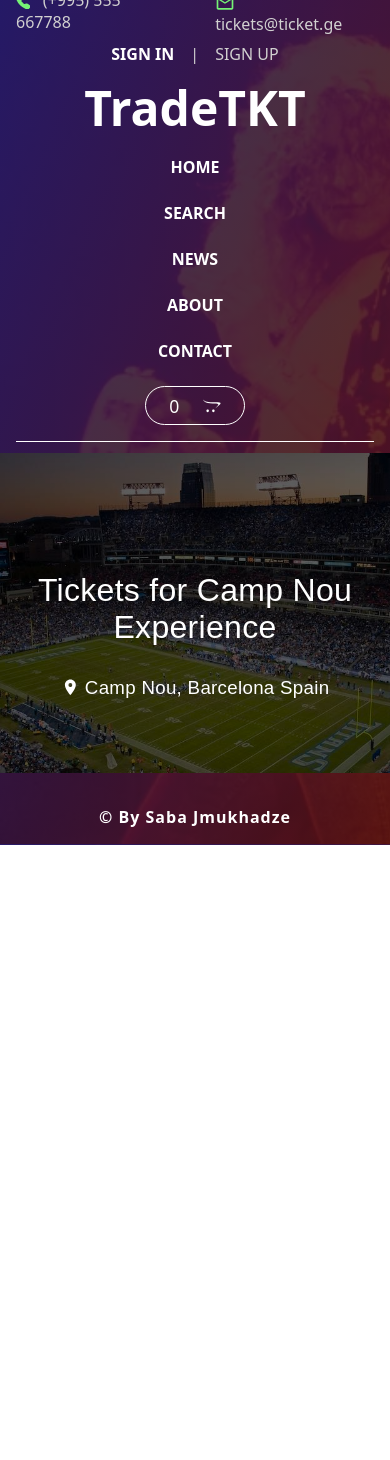
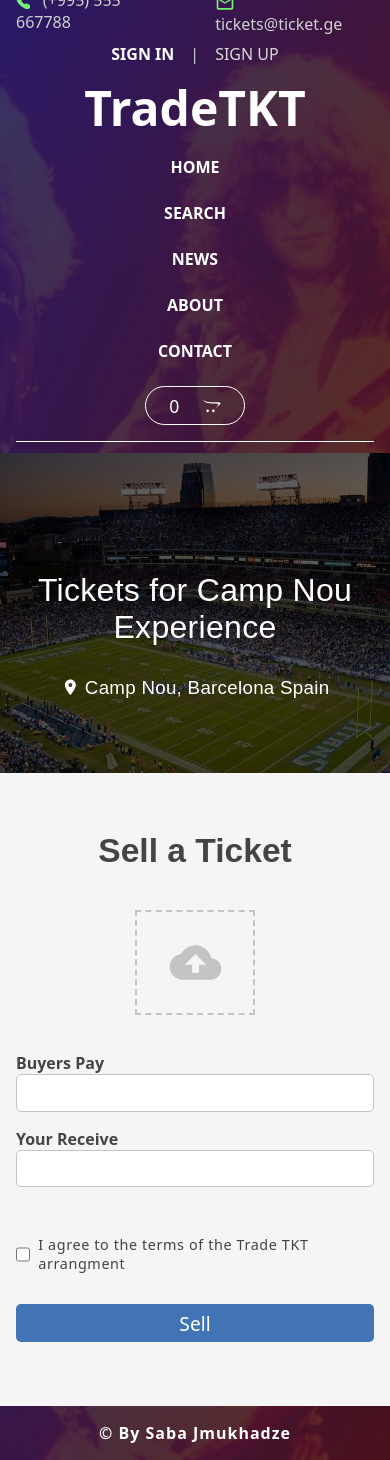
Before and after one commit to Sabajmukhadze1996/trade-ticket, a React (Create React App) app: page /ticket-sell in a window 390 px wide. Before the commit the page ends 845 px from the top, so only its background shows below. Built offline with nearby package versions, Linux system fonts and the light colour scheme.

Commit message:
registration pages added

```diff
--- a/public/index.html
+++ b/public/index.html
@@ -24,7 +24,7 @@
       work correctly both with client-side routing and a non-root public URL.
       Learn how to configure a non-root public URL by running `npm run build`.
     -->
-    <title>React App</title>
+    <title>TradeTKT</title>
   </head>
   <body>
     <noscript>You need to enable JavaScript to run this app.</noscript>
--- a/src/App.tsx
+++ b/src/App.tsx
@@ -9,7 +9,8 @@
 import NewsPage from "./pages/news/NewsPage";
 import PurChasePage from "./pages/purchase-tickets-page/PurChasePage";
 import TicketSellPage from "./pages/ticket-sell-page/TicketSellPage";
-
+import SignUp from "./pages/auth/sign-up/SignUp";
+import SignIn from "./pages/auth/sign-in/SignIn";
 
 const App: React.FC = () => {
   return (
@@ -24,6 +25,8 @@
               <Route path="/purchase" element={<PurChasePage />} />
               <Route path="/ticket-sell" element={<TicketSellPage />} />
               <Route path="/news" element={<NewsPage />} />
+              <Route path="/sign-up" element={<SignUp />} />
+              <Route path="/sign-in" element={<SignIn />} />
             </Routes>
           </main>
           <Footer />
--- a/src/components/header/Header.tsx
+++ b/src/components/header/Header.tsx
@@ -2,8 +2,7 @@
 import "./header.css";
 import { BsTelephoneFill } from "react-icons/bs";
 import { MdOutlineEmail } from "react-icons/md";
-
-
+import { NavLink } from "react-router-dom";
 
 const Header = () => {
   return (
@@ -19,7 +18,10 @@
           </p>
         </div>
         <div className="right-container">
-          <p className="signin-text">SIGN IN </p>|<p className="signup-text">SIGN UP</p>
+            <p className="signin-text"><NavLink to="/sign-in">SIGN IN</NavLink></p> |
+          <NavLink to="/sign-up">
+            <p className="signup-text">SIGN UP</p>
+          </NavLink>
         </div>
       </div>
     </header>
--- a/src/components/header/header.css
+++ b/src/components/header/header.css
@@ -36,9 +36,33 @@
     cursor: pointer;
 }
 
+.header-inner-container .right-container .signin-text a {
+    font-weight: 700;
+    color: #ffffff;
+    cursor: pointer;
+}
+
+.header-inner-container .right-container .signin-text a.active {
+   border-bottom: 1px solid #ffffff;
+}
+
+.header-inner-container .right-container .signin-text a:hover {
+    color: rgb(240, 87, 11);
+    transition: 0.2s ease;
+}
+
 .header-inner-container .right-container .signup-text {
     cursor: pointer;
+    color: #dadada;
 }
+
+
+.header-inner-container .right-container .signup-text:hover {
+    color: rgb(240, 87, 11);
+    transition: 0.2s ease;
+}
+
+
 
 #header #phone-icon {
   color: #ffffff;
--- /dev/null
+++ b/src/pages/auth/sign-in/SignIn.tsx
@@ -0,0 +1,42 @@
+import React from "react";
+import "./sign-in.css";
+import { FaUserCircle } from "react-icons/fa";
+
+const SignIn = () => {
+  return (
+    <form
+      onSubmit={(e: React.FormEvent<HTMLFormElement>) => e.preventDefault()}
+      className="signup-form"
+    >
+      <div className="signin-form-header">
+        <h1>
+          <FaUserCircle />
+          Sign in
+        </h1>
+      </div>
+
+      <div className="signin-form-inputs">
+        <input
+          type="email"
+          id="email"
+          name="email"
+          placeholder="Email..."
+          required
+        />
+        <input
+          type="password"
+          id="password"
+          name="password"
+          placeholder="Password..."
+          required
+        />
+      </div>
+
+      <div className="signin-form-footer">
+        <button type="submit">SIGN IN</button>
+      </div>
+    </form>
+  );
+};
+
+export default SignIn;
--- /dev/null
+++ b/src/pages/auth/sign-in/sign-in.css
@@ -0,0 +1,71 @@
+.signin-form {
+    max-width: 460px;
+    margin: auto;
+    margin-top: 10vh;
+    display: flex;
+    flex-direction: column;
+    gap: 1.6rem;
+    padding-inline: 0.5rem;
+  }
+
+  .signinp-form-header {
+    text-align: center;
+    margin-bottom: 20px;
+  }
+
+  .signin-form-header h1{
+      display: flex;
+      align-items: center;
+      justify-content: center;
+      gap: 1rem;
+      color: #ffffff;
+  }
+
+  .signin-form-inputs {
+    display: flex;
+    flex-direction: column;
+  }
+
+  .signin-form-inputs label {
+    margin-bottom: 10px;
+  }
+
+  .signin-form-inputs input {
+    padding: 14px;
+    margin-bottom: 20px;
+    border: none;
+    border-radius: 5px;
+    box-shadow: 0px 0px 5px rgba(0, 0, 0, 0.2);
+    outline: none;
+    margin-block: 0.9rem;
+    background-color: rgba(254, 254, 254, 0.9);
+  }
+
+  .signin-form-footer {
+    text-align: center;
+  }
+
+  .signin-form-footer button {
+    padding: 15px 20px;
+    border: none;
+    border-radius: 5px;
+    background-color: #4173b5;
+    color: white;
+    font-weight: bold;
+    cursor: pointer;
+    width: 100%;
+    font-size: 1rem;
+    letter-spacing: 0.5px;
+  }
+
+  .signin-form-footer button:hover {
+    background-color: #0f4996;
+    transition: 0.3s ease;
+  }
+
+  @media only screen and (max-width: 600px) {
+    .signin-form-inputs label,
+    .signin-form-inputs input {
+      font-size: 14px;
+    }
+  }
--- /dev/null
+++ b/src/pages/auth/sign-up/SignUp.tsx
@@ -0,0 +1,48 @@
+import React from "react";
+import "./sign-up.css";
+import { HiUserAdd } from "react-icons/hi"
+
+const SignUp = () => {
+  return (
+    <form
+      onSubmit={(e: React.FormEvent<HTMLFormElement>) => e.preventDefault()}
+      className="signup-form"
+    >
+      <div className="signup-form-header">
+        <h1><HiUserAdd />Sign up</h1>
+      </div>
+
+      <div className="signup-form-inputs">
+        <input
+          type="email"
+          id="email"
+          name="email"
+          placeholder="Email..."
+          required
+        />
+
+        <input
+          type="text"
+          id="username"
+          name="username"
+          placeholder="Username..."
+          required
+        />
+
+        <input
+          type="password"
+          id="password"
+          name="password"
+          placeholder="Password..."
+          required
+        />
+      </div>
+
+      <div className="signup-form-footer">
+        <button type="submit">SUBMIT</button>
+      </div>
+    </form>
+  );
+};
+
+export default SignUp;
--- /dev/null
+++ b/src/pages/auth/sign-up/sign-up.css
@@ -0,0 +1,71 @@
+.signup-form {
+  max-width: 460px;
+  margin: auto;
+  margin-top: 10vh;
+  display: flex;
+  flex-direction: column;
+  gap: 1.6rem;
+  padding-inline: 0.5rem;
+}
+
+.signup-form-header {
+  text-align: center;
+  margin-bottom: 20px;
+}
+
+.signup-form-header h1{
+    display: flex;
+    align-items: center;
+    justify-content: center;
+    gap: 1rem;
+    color: #ffffff;
+}
+
+.signup-form-inputs {
+  display: flex;
+  flex-direction: column;
+}
+
+.signup-form-inputs label {
+  margin-bottom: 10px;
+}
+
+.signup-form-inputs input {
+  padding: 14px;
+  margin-bottom: 20px;
+  border: none;
+  border-radius: 5px;
+  box-shadow: 0px 0px 5px rgba(0, 0, 0, 0.2);
+  outline: none;
+  margin-block: 0.9rem;
+  background-color: rgba(254, 254, 254, 0.9);
+}
+
+.signup-form-footer {
+  text-align: center;
+}
+
+.signup-form-footer button {
+  padding: 15px 20px;
+  border: none;
+  border-radius: 5px;
+  background-color: #4173b5;
+  color: white;
+  font-weight: bold;
+  cursor: pointer;
+  width: 100%;
+  font-size: 1rem;
+  letter-spacing: 0.5px;
+}
+
+.signup-form-footer button:hover {
+  background-color: #0f4996;
+  transition: 0.3s ease;
+}
+
+@media only screen and (max-width: 600px) {
+  .signup-form-inputs label,
+  .signup-form-inputs input {
+    font-size: 14px;
+  }
+}
--- a/src/pages/ticket-sell-page/TicketSellPage.tsx
+++ b/src/pages/ticket-sell-page/TicketSellPage.tsx
@@ -1,21 +1,50 @@
 import React from "react";
 import "./ticket-sell.css";
-import {MdLocationOn} from "react-icons/md";
+import { MdLocationOn } from "react-icons/md";
+import { IoMdCloudUpload } from "react-icons/io";
 
 const TicketSellPage = () => {
   return (
     <div id="ticket-sell-main-container">
       <div id="ticket-sell-large-image-container">
         <div className="inner-container">
-         <h1>Tickets for Camp Nou Experience</h1>
-         <h3><MdLocationOn id="location"/> Camp Nou, Barcelona Spain</h3>
+          <h1>Tickets for Camp Nou Experience</h1>
+          <h3>
+            <MdLocationOn id="location" /> Camp Nou, Barcelona Spain
+          </h3>
         </div>
       </div>
 
+      <div className="ticket-sell-operation-container">
+        <h1>Sell a Ticket</h1>
+        <div className="ticket-upload-container">
+          <IoMdCloudUpload size={55} color="#c4c4c4" />
+        </div>
+      </div>
+      <div className="ticket-sell-input-container">
+        <div className="ticket-sell-input-inner-container">
+          <label htmlFor="buyers-pay" className="buyers-pay-label">
+            Buyers Pay
+          </label>
+          <input type="text" id="buyers-pay" />
+        </div>
+        <div className="ticket-sell-input-inner-container">
+          <label htmlFor="you-receive" className="your-receive-label">
+            Your Receive
+          </label>
+          <input type="text" id="you-receive" />
+        </div>
+      </div>
 
-
-      <div className="ticket-sell-operation-container">
-
+      <div className="checkbox-agreement-container">
+        <input type="checkbox" id="agreement-checkbox" />
+        &nbsp;&nbsp;
+        <label htmlFor="agreement-checkbox">
+          I agree to the terms of the Trade TKT arrangment
+        </label>
+      </div>
+      <div className="sell-btn-container">
+        <button className="sell-btn">Sell</button>
       </div>
     </div>
   );
--- a/src/pages/ticket-sell-page/ticket-sell.css
+++ b/src/pages/ticket-sell-page/ticket-sell.css
@@ -1,5 +1,7 @@
 #ticket-sell-main-container {
   max-width: 1496px;
+  min-height: 100vh;
+  padding-bottom: 4rem;
   margin: 0 auto;
   background-color: whitesmoke;
 }
@@ -27,14 +29,14 @@
 }
 
 #ticket-sell-large-image-container h1 {
-   font-family: Arial, Helvetica, sans-serif;
-   font-weight: 400;
+  font-family: Arial, Helvetica, sans-serif;
+  font-weight: 400;
 }
 
 #ticket-sell-large-image-container h3 {
-   font-family: Arial, Helvetica, sans-serif;
-   font-weight: 400;
-   margin-top: 1.8rem;
+  font-family: Arial, Helvetica, sans-serif;
+  font-weight: 400;
+  margin-top: 1.8rem;
 }
 #ticket-sell-large-image-container #location {
   color: #ffffff;
@@ -43,3 +45,118 @@
 }
 
 /* sell-operation-container */
+.ticket-sell-operation-container {
+  padding-top: 3.7rem;
+}
+
+.ticket-sell-operation-container h1 {
+  font-family: Arial, Helvetica, sans-serif;
+  text-align: center;
+  color: #444;
+  font-size: 2.1rem;
+  font-weight: 600;
+}
+
+.ticket-sell-operation-container .ticket-upload-container {
+  display: flex;
+  justify-content: center;
+  align-items: center;
+  width: 120px;
+  height: 105px;
+  border: 2px dashed #c4c4c4;
+  margin: 0 auto;
+  margin-top: 2.5rem;
+  margin-bottom: 2.3rem;
+  cursor: pointer;
+}
+
+#ticket-sell-main-container .ticket-sell-input-container {
+  display: flex;
+  align-items: center;
+  justify-content: center;
+  max-width: 700px;
+  width: 100%;
+  margin: 0 auto;
+}
+
+#ticket-sell-main-container .ticket-sell-input-inner-container {
+  width: 100%;
+  padding-inline: 1rem;
+}
+
+#ticket-sell-main-container .ticket-sell-input-container label {
+  font-weight: 600;
+  color: #444;
+}
+
+#ticket-sell-main-container .ticket-sell-input-container input {
+  padding-block: 0.55rem;
+  width: 100%;
+  border: 1px solid #c4c4c4;
+  outline: none;
+  border-radius: 5px;
+  padding-left: 1rem;
+}
+
+#ticket-sell-main-container .checkbox-agreement-container {
+  max-width: 690px;
+  margin: 0 auto;
+  width: 100%;
+  margin-top: 3rem;
+  display: flex;
+  align-items: center;
+  padding-inline: 1rem;
+}
+
+#ticket-sell-main-container .checkbox-agreement-container label {
+  color: #444;
+  letter-spacing: 0.6px;
+  font-size: 0.9rem;
+}
+
+#ticket-sell-main-container .checkbox-agreement-container input {
+  width: 15px;
+  height: 15px;
+}
+
+#ticket-sell-main-container .sell-btn-container {
+display: flex;
+align-items: center;
+justify-content: center;
+margin-top: 1.9rem;
+padding-inline: 1rem;
+}
+#ticket-sell-main-container button {
+  background-color: #4173b5;
+  max-width: 700px;
+  width: 100%;
+  color: #ffffff;
+  font-size: 1.2rem;
+  padding-block: 0.3rem;
+  outline: none;
+  border: 1px solid transparent;
+  border-radius: 5px;
+}
+
+#ticket-sell-main-container button:hover {
+ border: 1px solid #134278;
+ color: #2f64b9;
+  background-color: #ffffff;
+  cursor: pointer;
+  transition: 0.3s ease;
+}
+
+/* media quaries for mobile screens */
+
+@media (max-width: 507px) {
+  #ticket-sell-main-container .ticket-sell-input-container {
+    display: flex;
+    align-items: center;
+    justify-content: center;
+    flex-direction: column;
+    max-width: 700px;
+    width: 100%;
+    margin: 0 auto;
+    gap: 1rem;
+  }
+}
```
